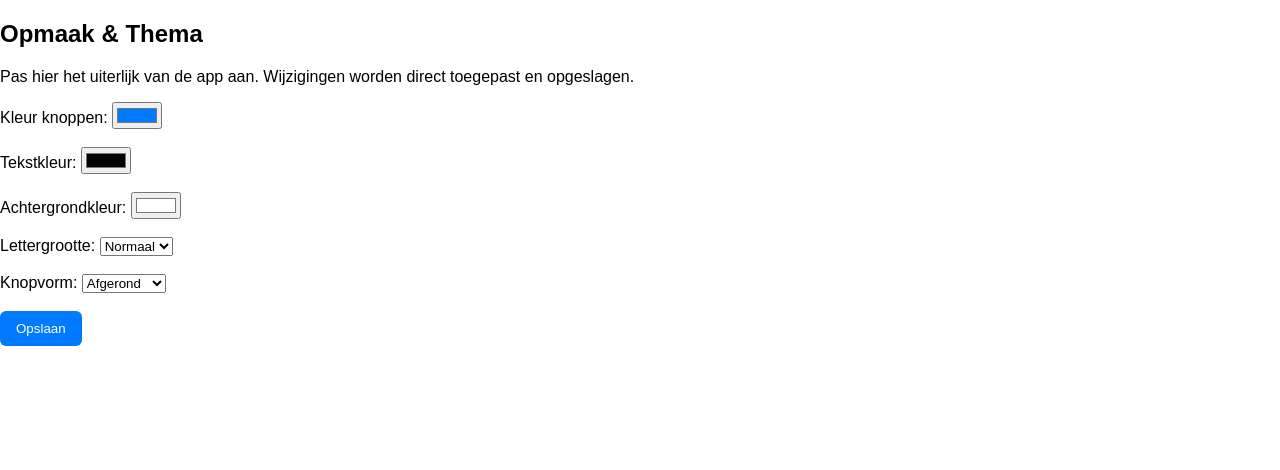
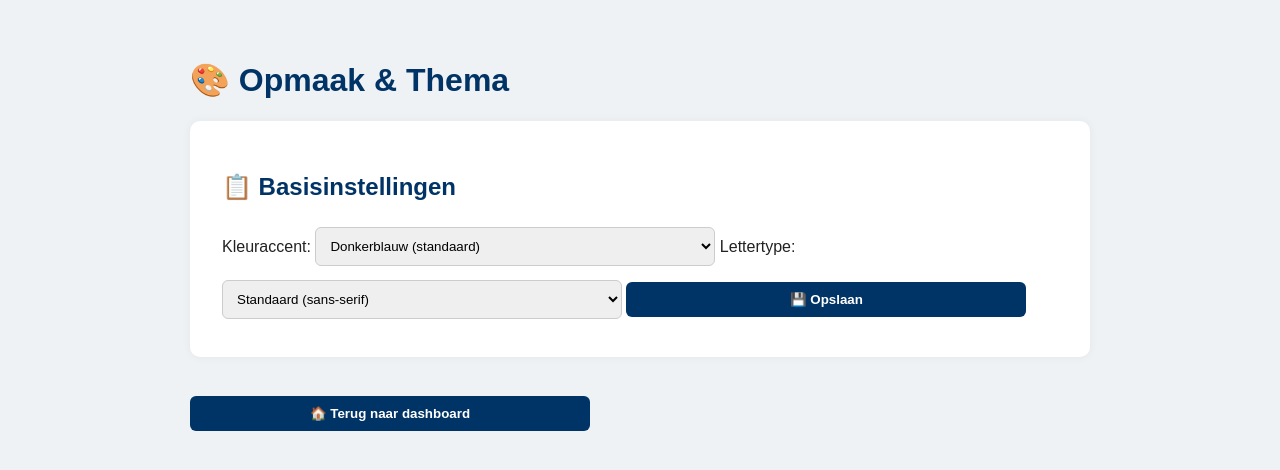
Before and after one commit to BrunsmannExperts/Appv2, a plain HTML site: page opmaak_thema.html in a window 1280 px wide. Drawn offline with Linux system fonts and the light colour scheme; files that its build step writes are made by us from their sources.

Commit message:
Add files via upload

```diff
--- a/opmaak_thema.html
+++ b/opmaak_thema.html
@@ -1,70 +1,86 @@
+
 <!DOCTYPE html>
 <html lang="nl">
 <head>
   <meta charset="UTF-8">
-  <title>Instellingen – Opmaak & Thema</title>
-  <link rel="stylesheet" href="/css/style.css">
-  <script src="/js/config.js"></script>
-  <script src="/js/app.js"></script>
+  <title>Opmaak & Thema – Brunsmann Experts</title>
+  <link rel="stylesheet" href="style.css">
+  <style>
+    body {
+      font-family: sans-serif;
+      padding: 2em;
+      background: #eef2f5;
+      color: #222;
+    }
+    .container {
+      max-width: 900px;
+      margin: 0 auto;
+    }
+    .card {
+      background: white;
+      border-radius: 10px;
+      box-shadow: 0 0 10px rgba(0,0,0,0.05);
+      padding: 2em;
+      margin-bottom: 2em;
+    }
+    h1, h2 {
+      color: #003366;
+    }
+    input, select, button {
+      padding: 0.75em;
+      margin: 0.5em 0;
+      width: 100%;
+      max-width: 400px;
+      border-radius: 6px;
+      border: 1px solid #ccc;
+    }
+    .knop {
+      background-color: #003366;
+      color: white;
+      border: none;
+      font-weight: bold;
+      cursor: pointer;
+    }
+    .knop:hover {
+      background-color: #005199;
+    }
+  </style>
 </head>
 <body>
-  <h2>Opmaak & Thema</h2>
-  <p>Pas hier het uiterlijk van de app aan. Wijzigingen worden direct toegepast en opgeslagen.</p>
+  <div class="container">
+    <h1>🎨 Opmaak & Thema</h1>
 
-  <label>Kleur knoppen:
-    <input type="color" id="kleur" value="#007bff">
-  </label><br><br>
+    <div class="card">
+      <h2>📋 Basisinstellingen</h2>
+      <label>Kleuraccent:</label>
+      <select id="accentkleur">
+        <option value="#003366">Donkerblauw (standaard)</option>
+        <option value="#006633">Groen</option>
+        <option value="#990000">Rood</option>
+        <option value="#444">Grijs</option>
+      </select>
 
-  <label>Tekstkleur:
-    <input type="color" id="tekstkleur" value="#000000">
-  </label><br><br>
+      <label>Lettertype:</label>
+      <select id="lettertype">
+        <option value="sans-serif">Standaard (sans-serif)</option>
+        <option value="serif">Serif</option>
+        <option value="monospace">Monospace</option>
+      </select>
 
-  <label>Achtergrondkleur:
-    <input type="color" id="achtergrond" value="#ffffff">
-  </label><br><br>
+      <button class="knop" onclick="opslaan()">💾 Opslaan</button>
+    </div>
 
-  <label>Lettergrootte:
-    <select id="lettergrootte">
-      <option value="14px">Klein</option>
-      <option value="16px" selected>Normaal</option>
-      <option value="18px">Groot</option>
-    </select>
-  </label><br><br>
-
-  <label>Knopvorm:
-    <select id="randen">
-      <option value="0px">Hoekig</option>
-      <option value="6px" selected>Afgerond</option>
-      <option value="12px">Extra rond</option>
-    </select>
-  </label><br><br>
-
-  <button onclick="opslaanThema()">Opslaan</button>
+    <button class="knop" onclick="window.location.href='dashboard.html'">🏠 Terug naar dashboard</button>
+  </div>
 
   <script>
-    function opslaanThema() {
-      const theme = {
-        primaryColor: document.getElementById("kleur").value,
-        textColor: document.getElementById("tekstkleur").value,
-        backgroundColor: document.getElementById("achtergrond").value,
-        fontSize: document.getElementById("lettergrootte").value,
-        borderRadius: document.getElementById("randen").value,
-      };
-      localStorage.setItem("theme", JSON.stringify(theme));
-      location.reload();
+    function opslaan() {
+      const kleur = document.getElementById("accentkleur").value;
+      const font = document.getElementById("lettertype").value;
+      localStorage.setItem("accentkleur", kleur);
+      localStorage.setItem("lettertype", font);
+      alert("Opmaak opgeslagen!");
     }
-
-    function laadThema() {
-      const theme = JSON.parse(localStorage.getItem("theme"));
-      if (!theme) return;
-      document.getElementById("kleur").value = theme.primaryColor;
-      document.getElementById("tekstkleur").value = theme.textColor;
-      document.getElementById("achtergrond").value = theme.backgroundColor;
-      document.getElementById("lettergrootte").value = theme.fontSize;
-      document.getElementById("randen").value = theme.borderRadius;
-    }
-
-    document.addEventListener("DOMContentLoaded", laadThema);
   </script>
 </body>
 </html>
--- a/style.css
+++ b/style.css
@@ -1,25 +1,24 @@
-:root {
-  --primary-color: #007bff;
-  --text-color: #000000;
-  --background-color: #ffffff;
-  --font-size: 16px;
-  --border-radius: 6px;
-}
 
 body {
+  background: #eef2f5;
   font-family: sans-serif;
-  background-color: var(--background-color);
-  color: var(--text-color);
-  font-size: var(--font-size);
-  margin: 0;
-  padding: 0;
+  color: #222;
 }
-
 button {
-  background-color: var(--primary-color);
-  color: #fff;
+  background-color: #003366;
+  color: white;
+  padding: 0.7em 1.5em;
   border: none;
-  padding: 10px 16px;
-  border-radius: var(--border-radius);
+  border-radius: 6px;
   cursor: pointer;
 }
+button:hover {
+  background-color: #005199;
+}
+.card {
+  background: white;
+  border-radius: 10px;
+  padding: 2em;
+  box-shadow: 0 0 10px rgba(0,0,0,0.05);
+  margin-bottom: 2em;
+}
```
